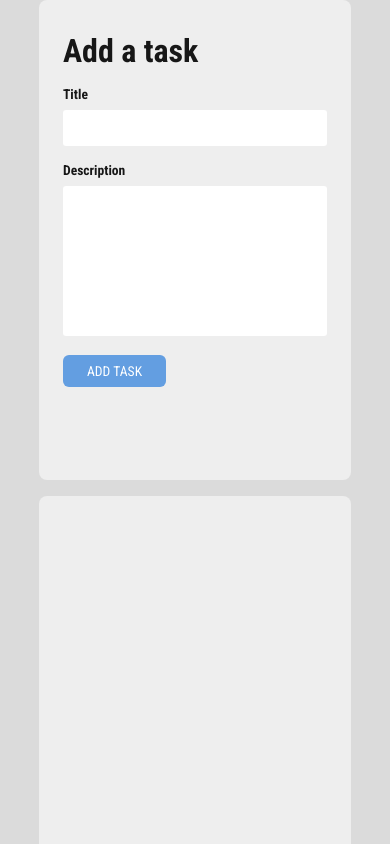
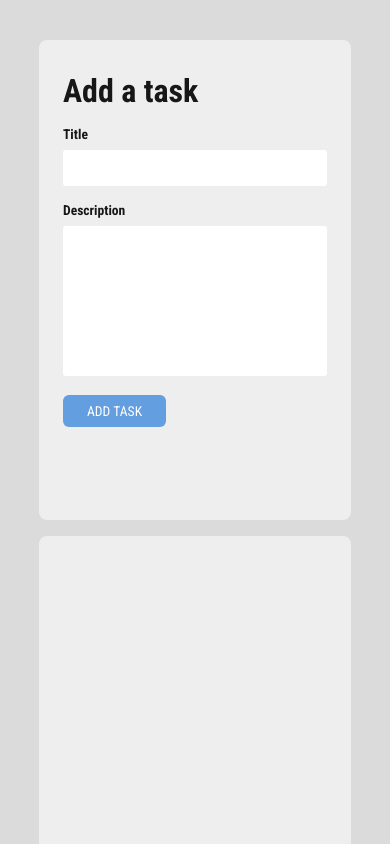
Before and after one commit to whydoIevenCode/task-manager, a React (Create React App) app: page / in a window 390 px wide. Shown: the top 844 px of the page. Built offline with nearby package versions, Linux system fonts and the light colour scheme.

Commit message:
responsive design changes

```diff
--- a/src/index.scss
+++ b/src/index.scss
@@ -46,6 +46,9 @@ textarea {
   html {
     font-size: 50%;
   }
+  body {
+    padding: 5rem 0;
+  }
 }
 
 @media (max-width: 600px) {
```
